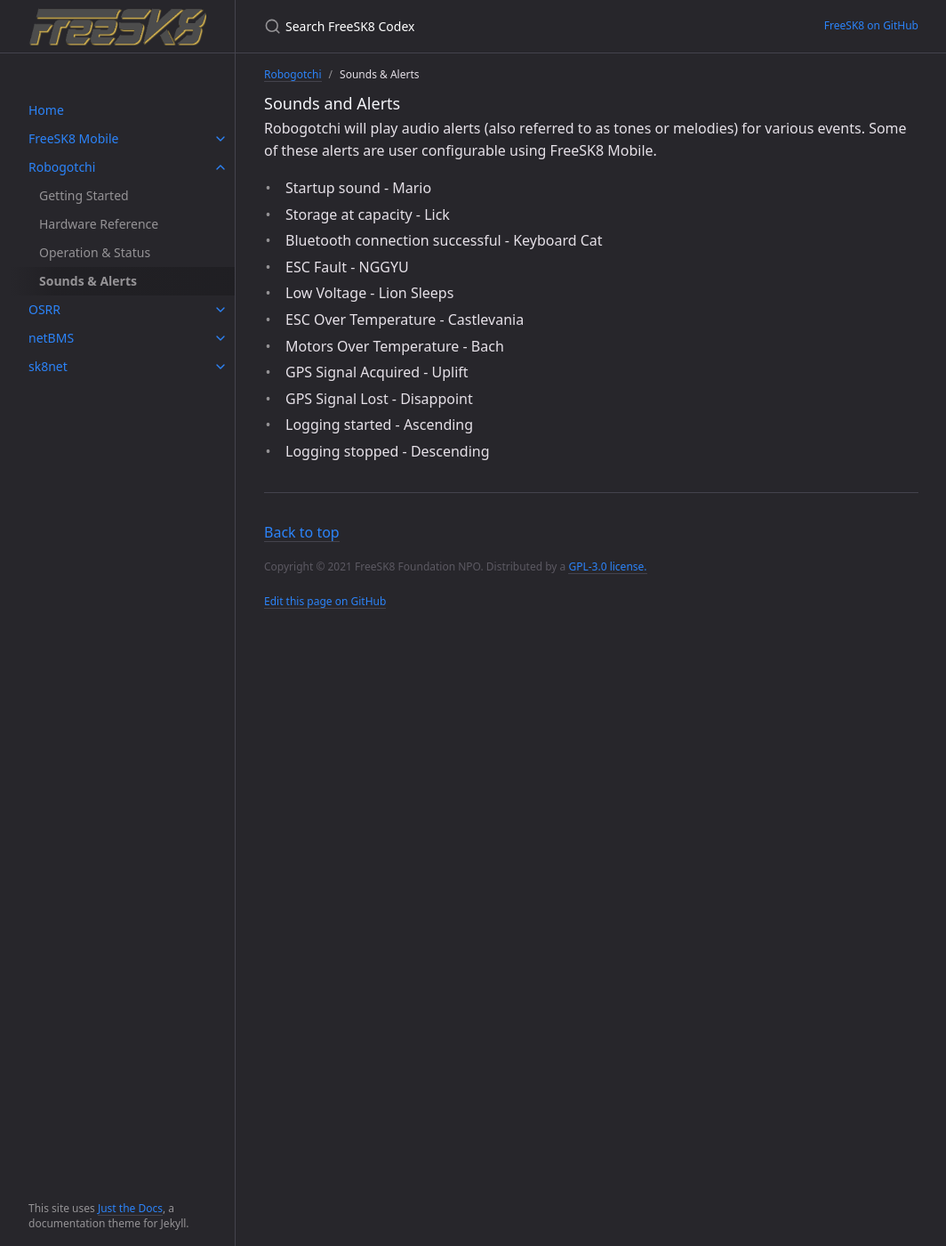
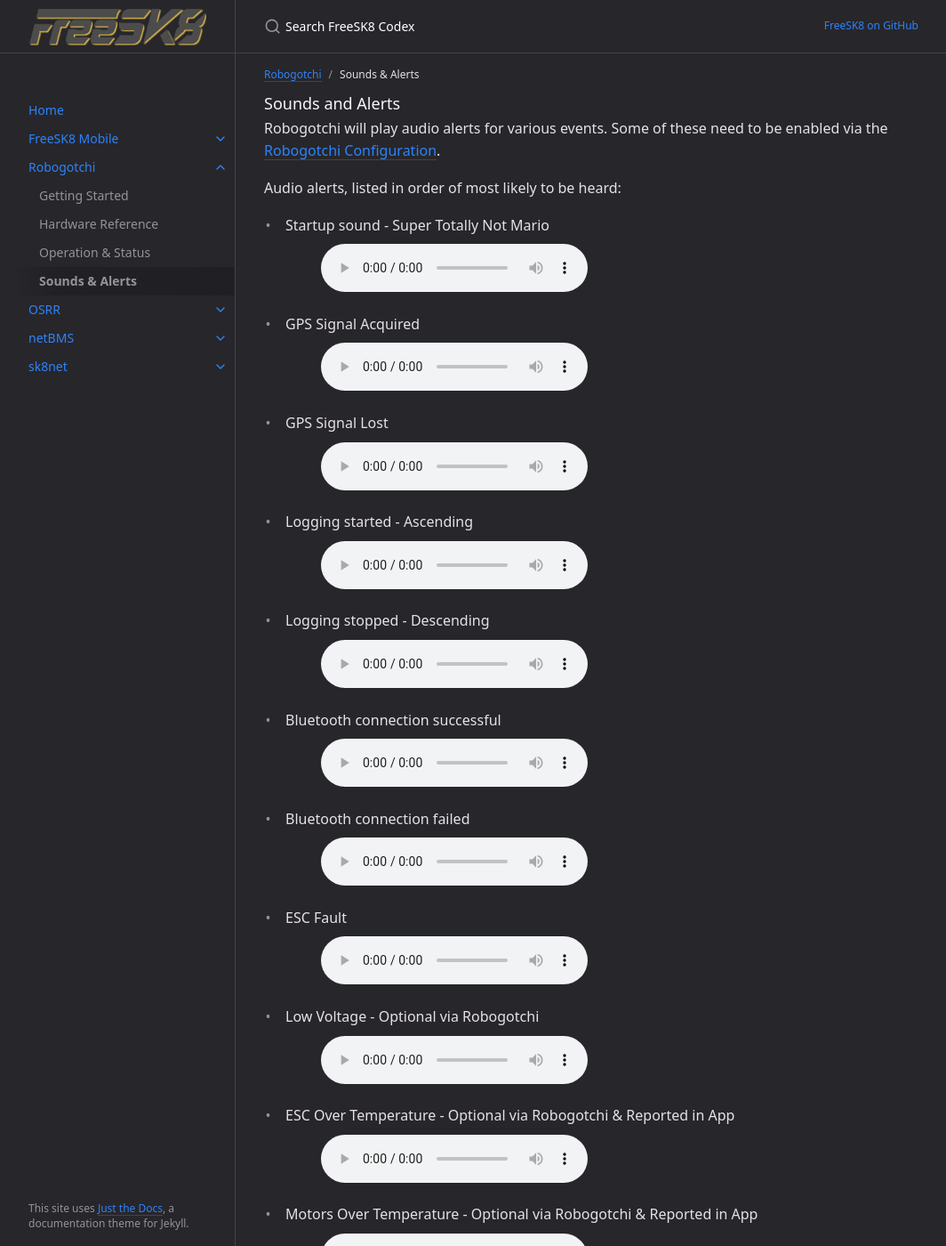
Before and after one commit to FreeSK8/codex, a Jekyll site: the page built from docs/robogotchi/sounds-alerts.md, in a window 1280 px wide and 1400 px high. Shown: the whole window at 89% size, without its empty margins (107-1171 px from the left). Built offline with Jekyll 4.4.1, drawn with Linux system fonts in a browser that asks for light colours; some of the changed text lies outside the part shown.

Commit message:
Embed Robogotchi Audio Alerts

```diff
--- a/docs/robogotchi/sounds-alerts.md
+++ b/docs/robogotchi/sounds-alerts.md
@@ -7,16 +7,45 @@ parent: Robogotchi
 
 ### Sounds and Alerts
 
-Robogotchi will play audio alerts (also referred to as tones or melodies) for various events. Some of these alerts are user configurable using FreeSK8 Mobile.
+Robogotchi will play audio alerts for various events. Some of these need to be enabled via the [Robogotchi Configuration]({{ '/' | absolute_url }}docs/freesk8-mobile/robogotchi-config/).
 
-* Startup sound - Mario
-* Storage at capacity - Lick
-* Bluetooth connection successful - Keyboard Cat
-* ESC Fault - NGGYU
-* Low Voltage - Lion Sleeps
-* ESC Over Temperature - Castlevania
-* Motors Over Temperature - Bach
-* GPS Signal Acquired - Uplift
-* GPS Signal Lost - Disappoint
+Audio alerts, listed in order of most likely to be heard:
+
+* Startup sound - Super Totally Not Mario
+  > <audio src="../../../assets/audio/super-totally-not-mario.mp3?autoplay=0&loop=0&controls=1" controls preload></audio>
+
+* GPS Signal Acquired
+  > <audio src="../../../assets/audio/gps-lock.mp3?autoplay=0&loop=0&controls=1" controls preload></audio>
+
+* GPS Signal Lost
+  > <audio src="../../../assets/audio/gps-lost.mp3?autoplay=0&loop=0&controls=1" controls preload></audio>
+
 * Logging started - Ascending
+  > <audio src="../../../assets/audio/log-start.mp3?autoplay=0&loop=0&controls=1" controls preload></audio>
+
 * Logging stopped - Descending
+  > <audio src="../../../assets/audio/log-stop.mp3?autoplay=0&loop=0&controls=1" controls preload></audio>
+
+* Bluetooth connection successful
+  > <audio src="../../../assets/audio/ble-success.mp3?autoplay=0&loop=0&controls=1" controls preload></audio>
+
+* Bluetooth connection failed
+  > <audio src="../../../assets/audio/ble-fail.mp3?autoplay=0&loop=0&controls=1" controls preload></audio>
+
+* ESC Fault
+  > <audio src="../../../assets/audio/esc-fault.mp3?autoplay=0&loop=0&controls=1" controls preload></audio>
+
+* Low Voltage - Optional via Robogotchi
+  > <audio src="../../../assets/audio/low-voltage.mp3?autoplay=0&loop=0&controls=1" controls preload></audio>
+
+* ESC Over Temperature - Optional via Robogotchi & Reported in App
+  > <audio src="../../../assets/audio/esc-over-temp.mp3?autoplay=0&loop=0&controls=1" controls preload></audio>
+
+* Motors Over Temperature - Optional via Robogotchi & Reported in App
+  > <audio src="../../../assets/audio/motor-over-temp.mp3?autoplay=0&loop=0&controls=1" controls preload></audio>
+
+* Storage at capacity - Optional via Robogotchi & Reported in App
+  > <audio src="../../../assets/audio/storage-at-capacity.mp3?autoplay=0&loop=0&controls=1" controls preload></audio>
+
+* Robogotchi Error - NGGYU
+  > If your Robogotchi never wants to give you up something has corrupted it's memory. It is best to get in touch with us for support but while you wait we recommend you inspect your Robogotchi installation. Take pictures along the way, they might help.
```
